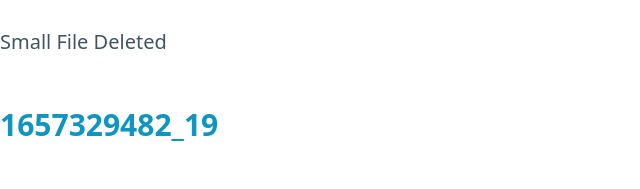
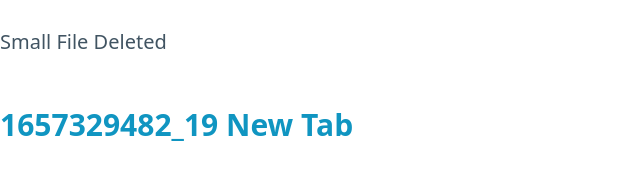
Before and after one commit to Hoyongj/Website_git, a plain HTML site: page index.html in a window 1280 px wide. Shown: the part 8621-8810 px from the top of the page, without its empty margins (0-640 px from the left). Drawn offline with nearby package versions, Linux system fonts and the light colour scheme.

Commit message:
New Tab open test

```diff
--- a/index.html
+++ b/index.html
@@ -86,7 +86,7 @@
       alt="Cannot Load Image" , height="100"></p>
   <p>Small File Deleted</p>
   <h3><a
-      href="https://image-comic.pstatic.net/webtoon/616239/846/20220613110408_414d85777e8764ae6686974ce97ec865_IMAG01_1.jpg">1657329482_19</a>
+      href="https://image-comic.pstatic.net/webtoon/616239/846/20220613110408_414d85777e8764ae6686974ce97ec865_IMAG01_1.jpg" target="_blank">1657329482_19 New Tab</a>
   </h3>
   <p><img
       src="https://image-comic.pstatic.net/webtoon/616239/846/20220613110408_414d85777e8764ae6686974ce97ec865_IMAG01_1.jpg"
```
